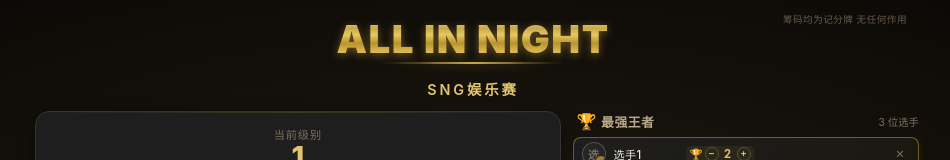
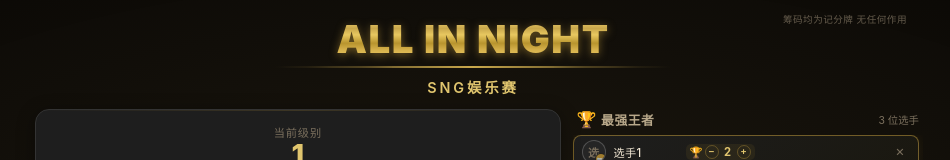
Before and after one commit to Tequila922/poker-app-2, a plain HTML site: page index.html in a window 1280 px wide. Shown: the top 160 px of the page, without its empty margins (167-1117 px from the left). Drawn offline with Linux system fonts and the light colour scheme.

Commit message:
Update index.html

```diff
--- a/index.html
+++ b/index.html
@@ -94,18 +94,16 @@
             -webkit-text-fill-color: transparent;
             filter: drop-shadow(0 2px 4px rgba(200, 160, 60, 0.5));
             line-height: 1.1;
-            display: inline-block;
-            margin-bottom: 8px; /* 给金线留空间 */
+            display: block;
+            margin-bottom: 6px;
         }
 
-        .header-title::after {
-            content: '';
-            position: absolute;
-            bottom: -4px;
-            left: 50%;
-            transform: translateX(-50%);
+        /* ✅ 金线独立元素 */
+        .gold-line {
             width: 70%;
+            max-width: 400px;
             height: 2px;
+            margin: 0 auto 8px auto;
             background: linear-gradient(90deg, transparent, var(--gold), transparent);
             border-radius: 50%;
         }
@@ -116,7 +114,6 @@
             letter-spacing: 0.2em;
             font-weight: 600;
             text-transform: uppercase;
-            margin-top: 10px;
             display: block;
         }
 
@@ -603,6 +600,7 @@
 
         <header class="header">
             <h1 class="header-title">ALL IN NIGHT</h1>
+            <div class="gold-line"></div> <!-- ✅ 金线独立元素 -->
             <p class="header-subtitle">SNG娱乐赛</p>
         </header>
 
```
